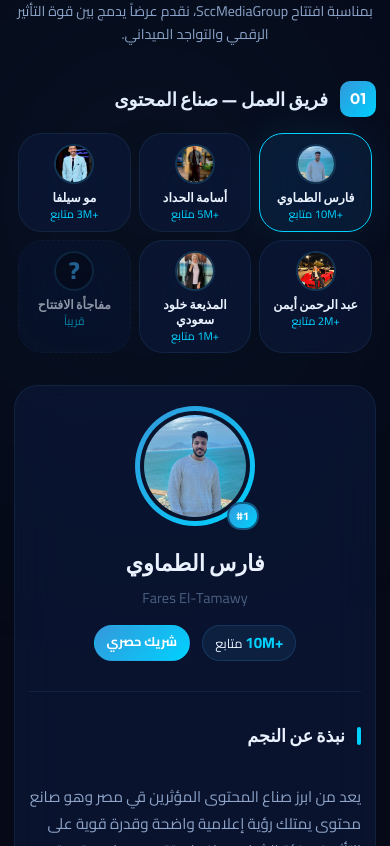
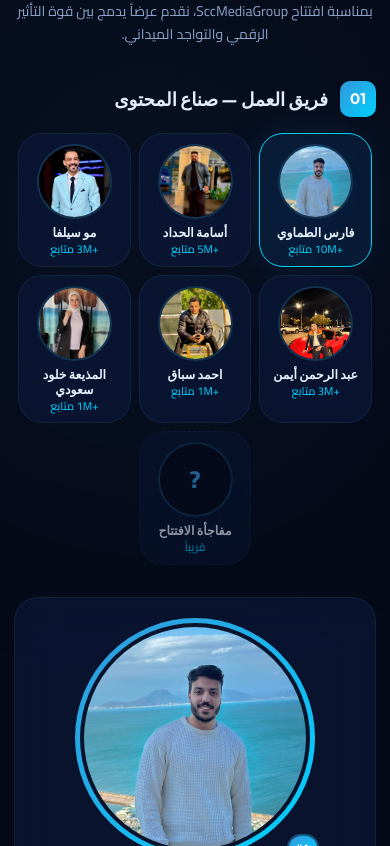
Before and after one commit to Nabil-Osama/scc-group-opening, a React (Vite) app: page / in a window 390 px wide. Shown: the part 978-1824 px from the top of the page. Built offline with nearby package versions, Linux system fonts and the light colour scheme.

Commit message:
Update BigFiveOffer component and add ahmed.jpg asset

```diff
--- a/src/components/BigFiveOffer.css
+++ b/src/components/BigFiveOffer.css
@@ -191,8 +191,8 @@
 }
 
 .big5__sidebar-avatar {
-    width: 50px;
-    height: 50px;
+    width: 70px;
+    height: 70px;
     border-radius: 50%;
     background: var(--bg-primary);
     border: 2px solid rgba(52, 152, 219, 0.3);
@@ -207,6 +207,7 @@
     width: 100%;
     height: 100%;
     object-fit: cover;
+    object-position: center 20%;
 }
 
 .big5__sidebar-avatar span {
@@ -256,8 +257,8 @@
 
 .big5__profile-avatar-wrap {
     position: relative;
-    width: 260px;
-    height: 260px;
+    width: 340px;
+    height: 340px;
     border-radius: 50%;
     padding: 8px;
     background: var(--accent-gradient);
@@ -269,6 +270,7 @@
     height: 100%;
     border-radius: 50%;
     object-fit: cover;
+    object-position: center 20%;
     background: var(--bg-primary);
     border: 4px solid var(--bg-card);
 }
@@ -830,8 +832,8 @@ a.big5__contact-item:hover {
     }
 
     .big5__profile-avatar-wrap {
-        width: 180px;
-        height: 180px;
+        width: 240px;
+        height: 240px;
     }
 
     .big5__profile-name {
@@ -887,8 +889,8 @@ a.big5__contact-item:hover {
     }
 
     .big5__profile-avatar-wrap {
-        width: 160px;
-        height: 160px;
+        width: 220px;
+        height: 220px;
     }
 
     .big5__profile-name {
@@ -986,9 +988,10 @@ a.big5__contact-item:hover {
     }
 
     .big5__profile-avatar-wrap {
-        width: 120px;
-        height: 120px;
+        width: 240px;
+        height: 240px;
         padding: 5px;
+        margin: 0 auto;
     }
 
     .big5__profile-name {
@@ -1024,8 +1027,8 @@ a.big5__contact-item:hover {
 
     .big5__sidebar-avatar {
         margin: 0 auto;
-        width: 40px;
-        height: 40px;
+        width: 75px;
+        height: 75px;
     }
 
     .big5__sidebar-info {
@@ -1132,9 +1135,10 @@ a.big5__contact-item:hover {
     }
 
     .big5__profile-avatar-wrap {
-        width: 100px;
-        height: 100px;
+        width: 180px;
+        height: 180px;
         padding: 4px;
+        margin: 0 auto;
     }
 
     .big5__profile-name {
@@ -1158,8 +1162,8 @@ a.big5__contact-item:hover {
     }
 
     .big5__sidebar-avatar {
-        width: 36px;
-        height: 36px;
+        width: 60px;
+        height: 60px;
     }
 
     .big5__contact-card {
--- a/src/components/BigFiveOffer.jsx
+++ b/src/components/BigFiveOffer.jsx
@@ -4,6 +4,7 @@ import faresImg from '../assets/fares.jpeg';
 import osamaImg from '../assets/osama.jpeg';
 import moImg from '../assets/mo.jpeg';
 import abdelrahmanImg from '../assets/abdelrahman.jpeg';
+import ahmedImg from '../assets/ahmed.jpg';
 import khloudImg from '../assets/khloud.jpeg';
 import './BigFiveOffer.css';
 
@@ -70,7 +71,7 @@ const creators = [
         name: 'عبد الرحمن أيمن',
         nameEn: 'Abdelrahman Ayman',
         image: abdelrahmanImg,
-        followers: '+2M',
+        followers: '+3M',
         desc: 'صانع محتوى متخصص في لقاءات المشاهير والمهرجانات السينمائيه مبدع رقمي صاعد يتميز بالالتزام والاحترافية، يعمل على تطوير محتوى مبتكر يدعم نمو المشاريع الرقمية. يمثل عنصرًا داعمًا لبناء شراكات طويلة الأمد وتحقيق عوائد تسويقية مستدامة.',
         platforms: {
             facebook: 'https://www.facebook.com/share/1M1SLNMueB/',
@@ -86,6 +87,23 @@ const creators = [
     },
     {
         id: 5,
+        name: 'احمد سباق',
+        nameEn: 'Ahmed Sebak',
+        image: ahmedImg,
+        followers: '+1M',
+        desc: 'صانع محتوى مبدع ومؤثر يتميز بأسلوبه الفريد في تقديم المحتوى الرقمي، يمتلك قاعدة جماهيرية واسعة وتأثير قوي على منصات التواصل الاجتماعي. يقدم محتوى احترافي يجذب الجمهور ويحقق معدلات تفاعل عالية، مما يجعله شريكًا مثاليًا للعلامات التجارية والحملات الإعلانية.',
+        platforms: {
+            facebook: 'https://www.facebook.com/share/17hY3VQWHN/?mibextid=wwXIfr',
+
+        },
+        links: [
+            { label: 'Facebook', url: 'https://www.facebook.com/share/17hY3VQWHN/?mibextid=wwXIfr' },
+
+        ],
+        available: true,
+    },
+    {
+        id: 6,
         name: 'المذيعة خلود سعودي',
         nameEn: 'Khloud Soudy',
         image: khloudImg,
@@ -102,7 +120,7 @@ const creators = [
         available: true,
     },
     {
-        id: 6,
+        id: 7,
         name: 'مفاجأة الافتتاح',
         nameEn: 'The 6th Creator',
         image: '',
@@ -324,7 +342,12 @@ export default function BigFiveOffer() {
                             >
                                 <div className="big5__sidebar-avatar">
                                     {creator.available ? (
-                                        <img src={creator.image} alt={creator.name} loading="lazy" />
+                                        <img
+                                            src={creator.image}
+                                            alt={creator.name}
+                                            loading="lazy"
+                                            style={creator.id === 3 ? { objectPosition: 'center 0%' } : {}}
+                                        />
                                     ) : (
                                         <span>?</span>
                                     )}
@@ -351,7 +374,12 @@ export default function BigFiveOffer() {
                                 <div className="big5__profile-header">
                                     <div className="big5__profile-avatar-wrap">
                                         {activeCreator.image ? (
-                                            <img src={activeCreator.image} alt={activeCreator.name} className="big5__profile-img" />
+                                            <img
+                                                src={activeCreator.image}
+                                                alt={activeCreator.name}
+                                                className="big5__profile-img"
+                                                style={activeCreator.id === 3 ? { objectPosition: 'center 0%' } : {}}
+                                            />
                                         ) : (
                                             <div className="big5__profile-img-placeholder" style={{ color: 'var(--accent-gold)' }}>🎭</div>
                                         )}
```
Also changed, not shown: file_list.txt (added), src/assets/ahmed.jpg (added).
